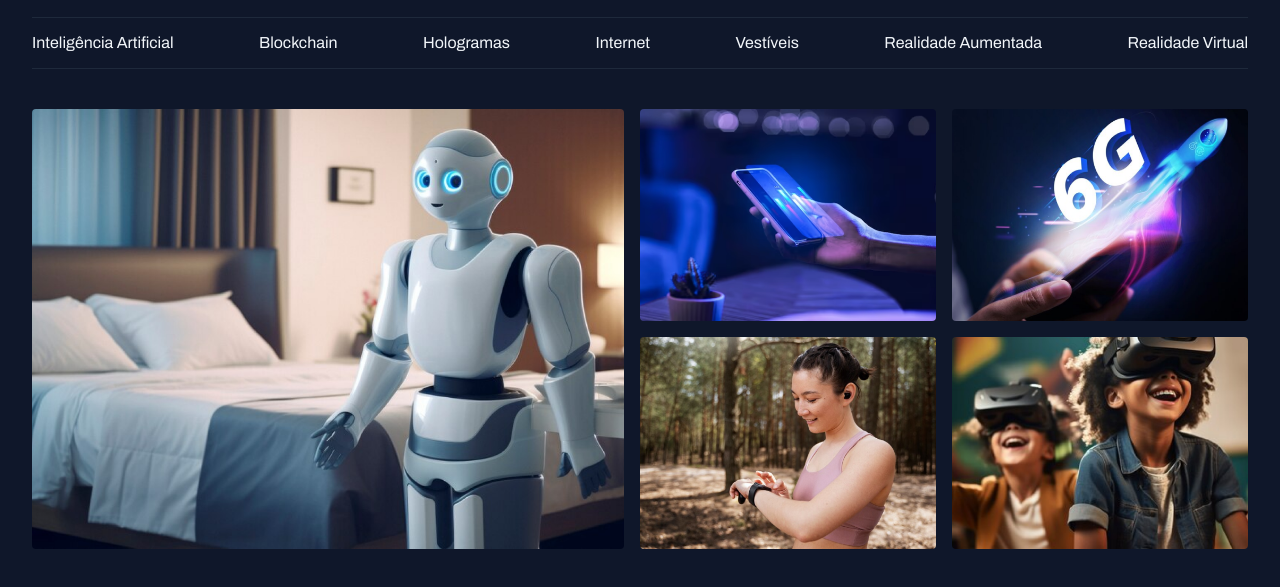
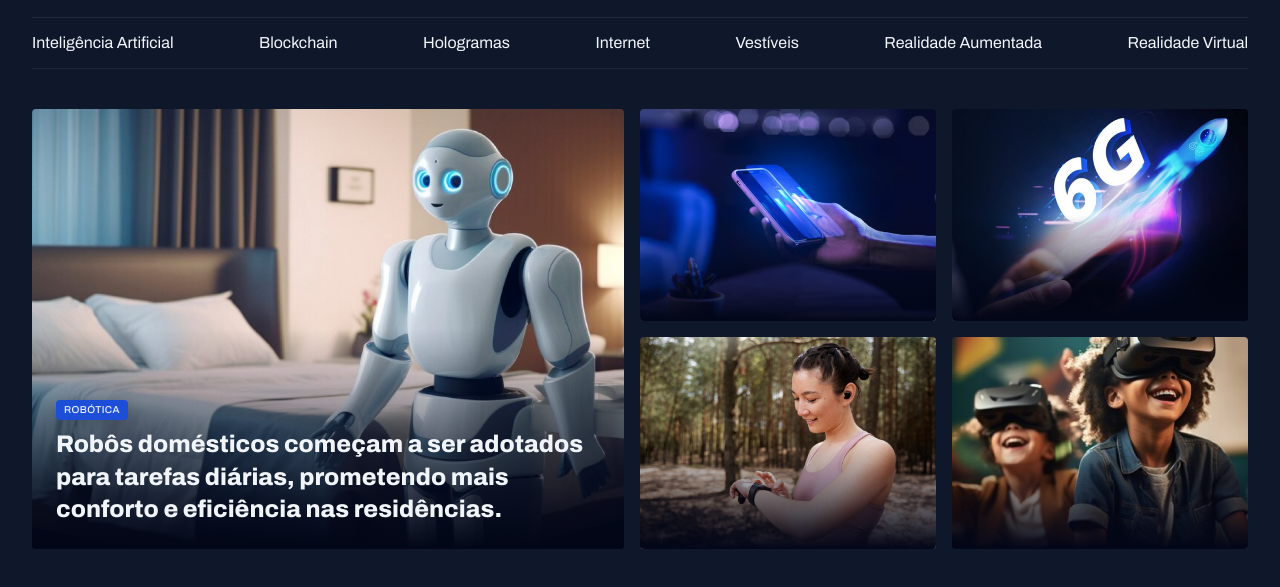
Before and after one commit to zleticiafreitas/-news-portal, a plain HTML site: page index.html in a window 1280 px wide. Shown: the part 55-642 px from the top of the page. Drawn offline with Linux system fonts and the light colour scheme.

Commit message:
adjusting card content

```diff
--- a/index.html
+++ b/index.html
@@ -36,20 +36,26 @@
     </header>
     <main class="grid container">
         <section id="featured" class="grid grid-flow-col gap-16">
-            <div>
+            <figure class="card">
                 <img src="assets/images/Image 01.png" alt="">
-            </div>
+                <figcaption>
+                    <span class="content-tag">Robótica</span>
+                    <h2 class="text-2xl">
+                        Robôs domésticos começam a ser adotados para tarefas diárias, prometendo mais conforto e eficiência nas residências.
+                    </h2>
+                </figcaption>
+            </figure>
             <div class="grid grid-cols-2 gap-16">
-            <div>
+            <div class="card">
                 <img src="assets/images/Image 02.png" alt="">
             </div>
-            <div>
+            <div class="card">
                 <img src="assets/images/Image 03.png" alt="">
             </div>
-            <div>
+            <div class="card">
                 <img src="assets/images/Image 04.png" alt="">
             </div>
-            <div>
+            <div class="card">
                 <img src="assets/images/Image 05.png" alt="">
             </div>
         </div>
--- a/styles/global.css
+++ b/styles/global.css
@@ -52,3 +52,15 @@ img {
 h1, h2, h3 {
     font: inherit;
 }
+
+.content-tag {
+    display: inline-block;
+    background-color: var(--brand-color-dark);
+    padding: 4px 8px;
+    border-radius: 4px;
+    font: 500 10px/1.2 var(--font-family);
+    text-transform: uppercase;
+    letter-spacing: 0.04em;
+    color: var(--text-color-primary);
+    box-shadow: 0px 4px 16px rgba(2, 6, 23, 0.251);
+}
--- a/styles/sections.css
+++ b/styles/sections.css
@@ -2,6 +2,32 @@
     img {
         height: 100%;
         object-fit: cover;
-        border-radius: 4px;
     }
 }
+
+.card {
+    border-radius: 4px;
+    overflow: hidden;
+    position: relative;
+    &::before {
+        content:"";
+        position: absolute;
+        inset:0;
+        top: 50%;
+        background: linear-gradient(
+            180deg,
+            transparent 0%,
+            #020617 100%
+        );
+    }
+
+    figcaption {
+        position: absolute;
+        bottom: 0;
+        padding: 24px;
+
+        h2 {
+            margin-top: 8px;
+        }
+    }
+}
--- a/styles/utility.css
+++ b/styles/utility.css
@@ -14,3 +14,19 @@
 .gap-16 {
     gap: 16px;
 }
+
+.text-2xl {
+    font: var(--h1);
+}
+
+.text-xl {
+    font: var(--h2);
+}
+
+.text-lg {
+    font: var(--h3);
+}
+
+.text-sm {
+    font: var(--text-sm);
+}
```
